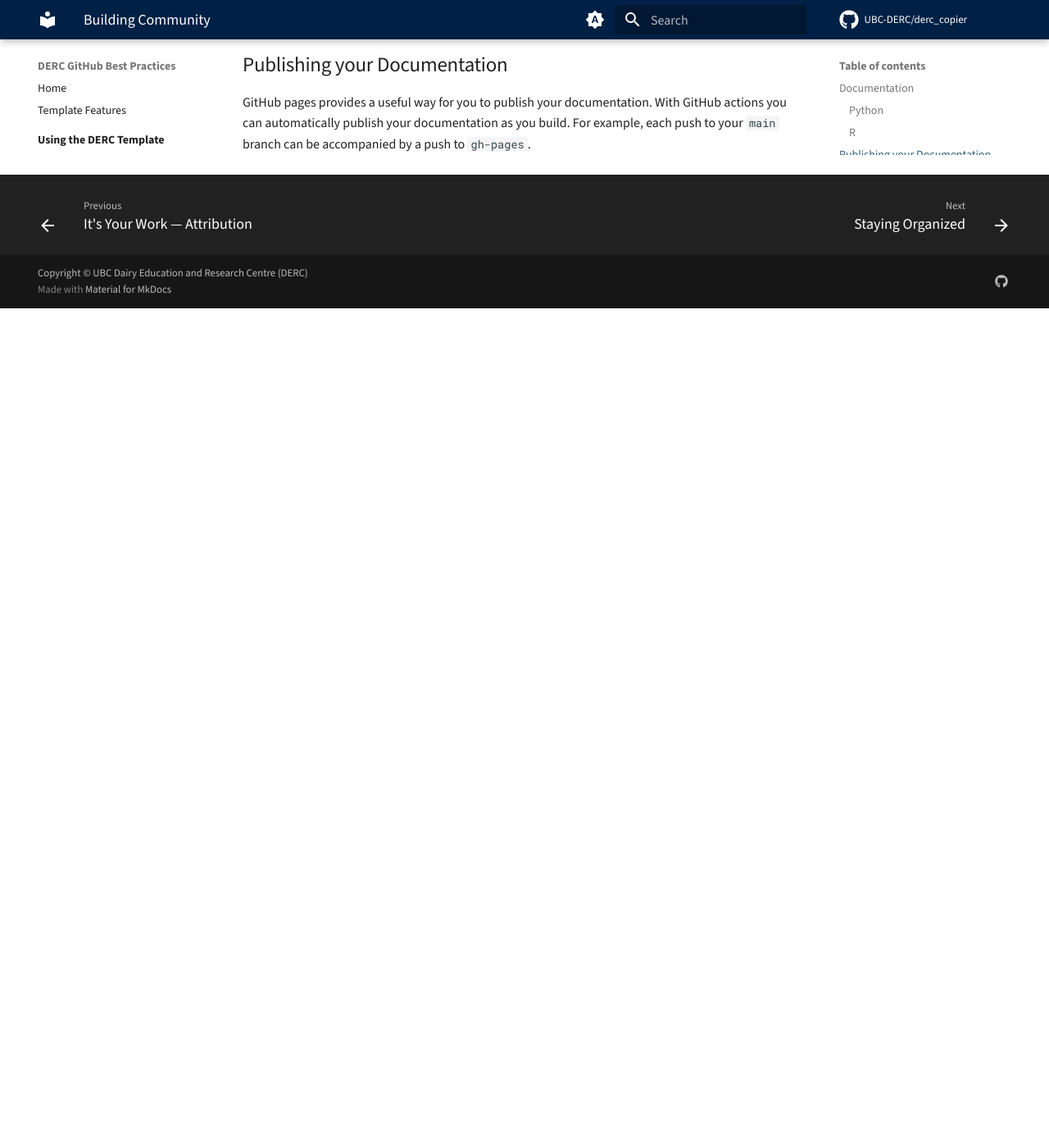
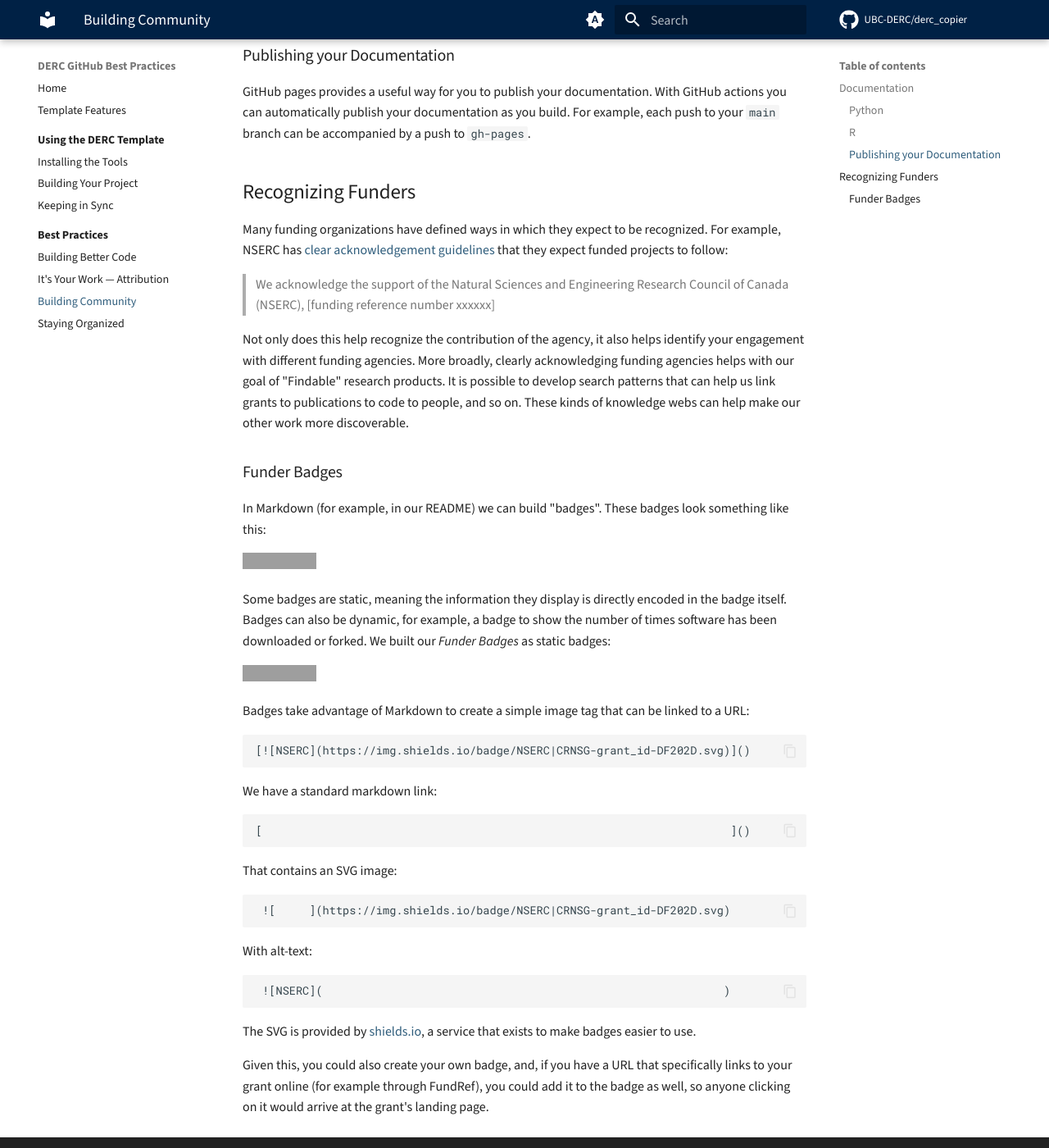
Before and after one commit to UBC-DERC/derc_copier, an MkDocs documentation site: the page built from docs/copier/community/index.md, in a window 1280 px wide and 1400 px high, scrolled down 2324 px. Shown: the whole window at 82% size. Built offline with MkDocs 1.6.1 and Material for MkDocs 9.7.7, drawn with Linux system fonts in a browser that asks for light colours; comment, search, counter and statistics services are not loaded; before the commit the page ends 2700 px from its top, so only the background shows below that; grey boxes are pictures that could not be loaded.

Commit message:
Added informaiton about recognizing funders.

````diff
--- a/docs/copier/community/index.md
+++ b/docs/copier/community/index.md
@@ -44,6 +44,51 @@
 
 Using this, `roxygen2` is able to pull the tags associated with individual functions and generate documentation for you.
 
-## Publishing your Documentation
+### Publishing your Documentation
 
 GitHub pages provides a useful way for you to publish your documentation. With GitHub actions you can automatically publish your documentation as you build. For example, each push to your `main` branch can be accompanied by a push to `gh-pages`.
+
+## Recognizing Funders
+
+Many funding organizations have defined ways in which they expect to be recognized. For example, NSERC has [clear acknowledgement guidelines](https://nserc-crsng.canada.ca/en/funding/policies-and-guidelines/acknowledgement-and-logos) that they expect funded projects to follow:
+
+> We acknowledge the support of the Natural Sciences and Engineering Research Council of Canada (NSERC), [funding reference number xxxxxx]
+
+Not only does this help recognize the contribution of the agency, it also helps identify your engagement with different funding agencies. More broadly, clearly acknowledging funding agencies helps with our goal of "Findable" research products. It is possible to develop search patterns that can help us link grants to publications to code to people, and so on. These kinds of knowledge webs can help make our other work more discoverable.
+
+### Funder Badges
+
+In Markdown (for example, in our README) we can build "badges". These badges look something like this:
+
+[![core_actions](https://github.com/UBC-DERC/derc_copier/actions/workflows/validation.yml/badge.svg)](https://github.com/UBC-DERC/derc_copier/actions/workflows/validation.yml)
+
+Some badges are static, meaning the information they display is directly encoded in the badge itself. Badges can also be dynamic, for example, a badge to show the number of times software has been downloaded or forked.  We built our *Funder Badges* as static badges:
+
+[![NSERC](https://img.shields.io/badge/NSERC|CRNSG-grant_id-DF202D.svg)]()
+
+Badges take advantage of Markdown to create a simple image tag that can be linked to a URL:
+
+```
+[![NSERC](https://img.shields.io/badge/NSERC|CRNSG-grant_id-DF202D.svg)]()
+```
+
+We have a standard markdown link:
+
+```
+[                                                                      ]()
+```
+
+That contains an SVG image:
+```
+ ![     ](https://img.shields.io/badge/NSERC|CRNSG-grant_id-DF202D.svg)
+```
+
+With alt-text:
+
+```
+ ![NSERC](                                                            )
+```
+
+The SVG is provided by [shields.io](https://shields.io/), a service that exists to make badges easier to use.
+
+Given this, you could also create your own badge, and, if you have a URL that specifically links to your grant online (for example through FundRef), you could add it to the badge as well, so anyone clicking on it would arrive at the grant's landing page.
````
